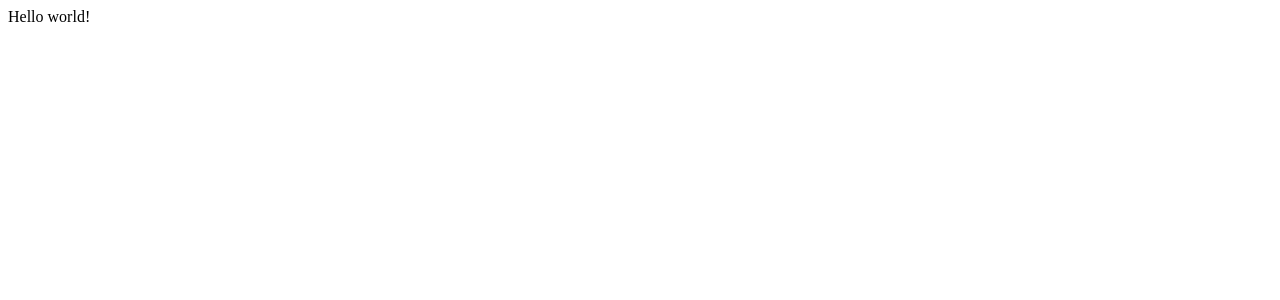
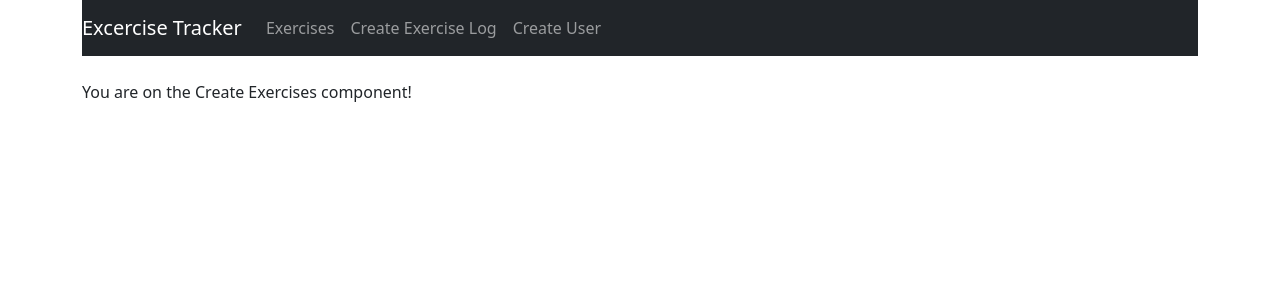
Before and after one commit to jacky6016/MERN-Stack-Walkthrough, a React (Create React App) app: page /create in a window 1280 px wide. Shown: the top 300 px of the page. Built offline with nearby package versions, Linux system fonts and the light colour scheme.

Commit message:
Add initial React components

```diff
--- a/package.json
+++ b/package.json
@@ -9,6 +9,7 @@
     "bootstrap": "^5.0.2",
     "react": "^17.0.2",
     "react-dom": "^17.0.2",
+    "react-router-dom": "^5.2.0",
     "react-scripts": "4.0.3",
     "web-vitals": "^1.0.1"
   },
--- a/src/App.js
+++ b/src/App.js
@@ -1,9 +1,28 @@
+import React from 'react';
+import { BrowserRouter as Router, Route } from 'react-router-dom';
+import 'bootstrap/dist/css/bootstrap.min.css';
+
+// self-defined React componenets
+import Navbar from "./components/navbar.component"
+import ExercisesList from "./components/exercises-list.component";
+import EditExercise from "./components/edit-exercise.component";
+import CreateExercise from "./components/create-exercise.component";
+import CreateUser from "./components/create-user.component";
+
 function App() {
-  return (
-    <div className="container">
-      Hello world!
-    </div>
-  );
+	return (
+		// routing the usage flow
+		<Router>
+      <div className="container">
+        <Navbar />
+        <br/>
+        <Route path="/" exact component={ExercisesList} />
+        <Route path="/edit:id" exact component={EditExercise} />
+        <Route path="/create" exact component={CreateExercise} />
+        <Route path="/user" exact component={CreateUser} />
+      </div>
+		</Router>
+	);
 }
 
 export default App;
--- /dev/null
+++ b/src/components/create-exercise.component.js
@@ -0,0 +1,11 @@
+import React, { Component } from 'react';
+
+export default class CreateExercises extends Component {
+    render() {
+        return (
+            <div>
+                <p>You are on the Create Exercises component!</p>
+            </div>
+        )
+    }
+}
--- /dev/null
+++ b/src/components/create-user.component.js
@@ -0,0 +1,11 @@
+import React, { Component } from 'react';
+
+export default class CreateUsers extends Component {
+    render() {
+        return (
+            <div>
+                <p>You are on the Create Users component!</p>
+            </div>
+        )
+    }
+}
--- /dev/null
+++ b/src/components/edit-exercise.component.js
@@ -0,0 +1,11 @@
+import React, { Component } from 'react';
+
+export default class EditExercise extends Component {
+    render() {
+        return (
+            <div>
+                <p>You are on the Edit Exercises component!</p>
+            </div>
+        )
+    }
+}
--- /dev/null
+++ b/src/components/exercises-list.component.js
@@ -0,0 +1,11 @@
+import React, { Component } from 'react';
+
+export default class ExercisesList extends Component {
+    render() {
+        return (
+            <div>
+                <p>You are on the Exercises List component!</p>
+            </div>
+        )
+    }
+}
--- /dev/null
+++ b/src/components/navbar.component.js
@@ -0,0 +1,28 @@
+import React, { Component } from 'react';
+import { Link } from 'react-router-dom';
+
+
+// export the component
+export default class Navbar extends Component {
+    render() {
+      return (
+              // bootstrap style styling
+        <nav className="navbar navbar-dark bg-dark navbar-expand-lg">
+          <Link to="/" className="navbar-brand">Excercise Tracker</Link>
+          <div className="collpase navbar-collapse">
+          <ul className="navbar-nav mr-auto">
+            <li className="navbar-item">
+            <Link to="/" className="nav-link">Exercises</Link>
+            </li>
+            <li className="navbar-item">
+            <Link to="/create" className="nav-link">Create Exercise Log</Link>
+            </li>
+            <li className="navbar-item">
+            <Link to="/user" className="nav-link">Create User</Link>
+            </li>
+          </ul>
+          </div>
+        </nav>
+      );
+    }
+  }
```
Also changed, not shown: 2 other files (tests, documents, lock files or other folders).
